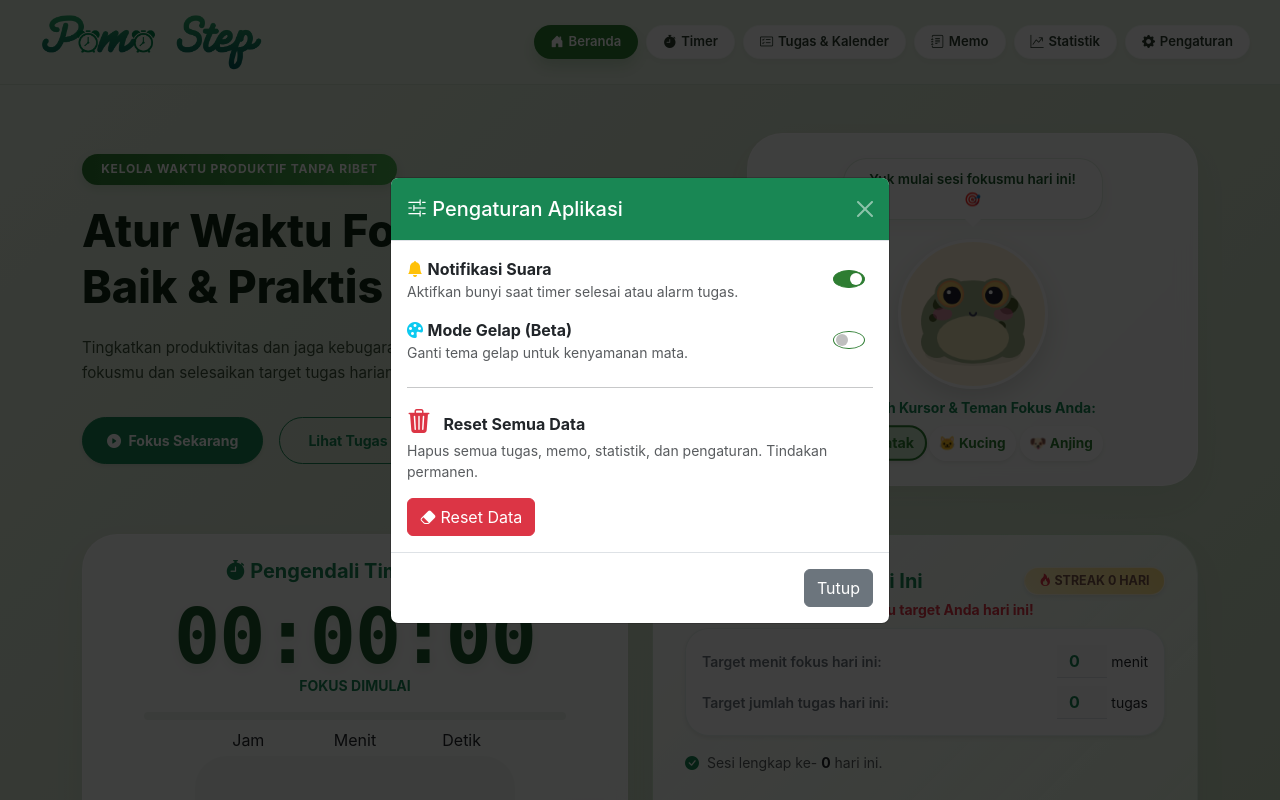
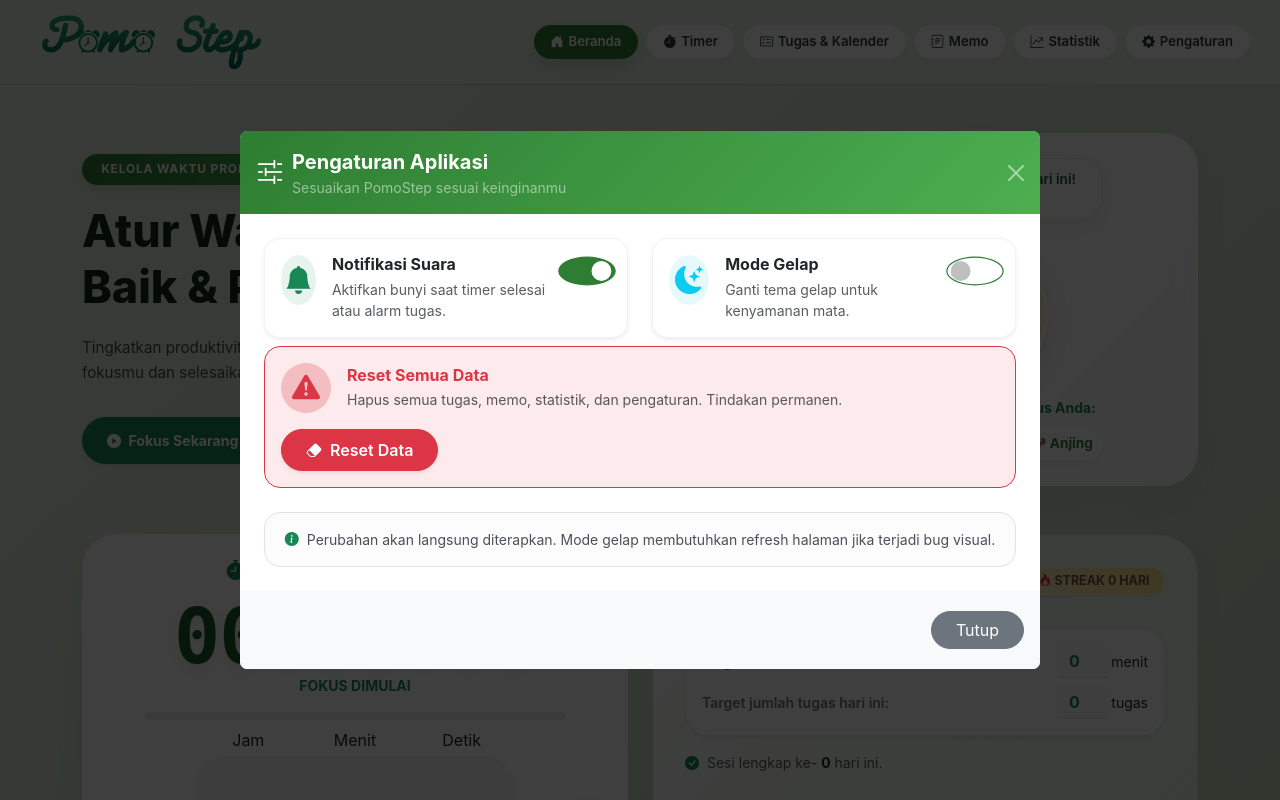
Before and after one commit to unggul-eko/anak-bu-dian-miniclass2026, a PHP site: page / in a window 1280 px wide, after a click on "Pengaturan". Run offline with PHP 8.4, Linux system fonts and the light colour scheme.

Commit message:
feat: enhance settings modal with new design and functionality

```diff
--- a/css/tampilan.css
+++ b/css/tampilan.css
@@ -951,3 +951,58 @@ body.dark-mode .bg-light .form-control {
 body.dark-mode .text-muted {
   color: #d4f1ca !important;
 }
+
+/* ========== PENGATURAN MENARIK (SETTINGS MODAL) ========== */
+.bg-gradient-success {
+    background: linear-gradient(135deg, #2e7d32 0%, #4caf50 100%);
+}
+
+.setting-card {
+    transition: all 0.25s ease-in-out;
+    background: rgba(255, 255, 255, 0.9);
+    backdrop-filter: blur(2px);
+    border-color: rgba(0,0,0,0.05) !important;
+}
+.setting-card:hover {
+    transform: translateY(-4px);
+    box-shadow: 0 12px 20px rgba(46, 125, 50, 0.12) !important;
+    border-color: rgba(46, 125, 50, 0.3) !important;
+    background: white;
+}
+.setting-card-danger {
+    transition: all 0.25s ease-in-out;
+    background: rgba(220, 53, 69, 0.05);
+    border-color: rgba(220, 53, 69, 0.3);
+}
+.setting-card-danger:hover {
+    background: rgba(220, 53, 69, 0.1);
+    transform: translateY(-2px);
+    box-shadow: 0 8px 18px rgba(220, 53, 69, 0.15);
+}
+.setting-icon-box {
+    transition: transform 0.2s;
+}
+.setting-card:hover .setting-icon-box {
+    transform: scale(1.05);
+}
+.form-switch-lg .form-check-input {
+    width: 3rem;
+    height: 1.5rem;
+    margin-top: 0.25rem;
+}
+/* Dark mode override untuk setting card */
+body.dark-mode .setting-card {
+    background: rgba(20, 25, 20, 0.95);
+    border-color: rgba(255, 255, 255, 0.1) !important;
+}
+body.dark-mode .setting-card .text-muted {
+    color: #d4d9d4 !important;
+}
+body.dark-mode .setting-card-danger {
+    background: rgba(220, 53, 69, 0.2);
+}
+body.dark-mode .alert-light {
+    background: rgba(255, 255, 255, 0.08);
+    border-color: rgba(255, 255, 255, 0.12);
+    color: #f0f0f0;
+}
--- a/page/utama.php
+++ b/page/utama.php
@@ -251,58 +251,94 @@ session_start();
     </div>
 </div>
 
-<!-- Modal Pengaturan -->
+<!-- Modal Pengaturan Baru - Desain Menarik -->
 <div class="modal fade" id="pengaturanModal" tabindex="-1">
-    <div class="modal-dialog modal-dialog-centered">
-        <div class="modal-content">
-            <div class="modal-header bg-success text-white">
-                <h5 class="modal-title"><i class="bi bi-sliders2"></i> Pengaturan Aplikasi</h5>
+    <div class="modal-dialog modal-dialog-centered modal-lg">
+        <div class="modal-content border-0 overflow-hidden">
+            <div class="modal-header bg-gradient-success text-white border-0 py-3">
+                <div class="d-flex align-items-center gap-2">
+                    <div class="setting-header-icon">
+                        <i class="bi bi-sliders2 fs-3"></i>
+                    </div>
+                    <div>
+                        <h5 class="modal-title fw-bold mb-0">Pengaturan Aplikasi</h5>
+                        <p class="small text-white-50 mb-0">Sesuaikan PomoStep sesuai keinginanmu</p>
+                    </div>
+                </div>
                 <button type="button" class="btn-close btn-close-white" data-bs-dismiss="modal"></button>
             </div>
-            <div class="modal-body">
-                <!-- Opsi Notifikasi -->
-                <div class="setting-option-item mb-3">
-                    <div class="d-flex justify-content-between align-items-center">
+            <div class="modal-body p-4">
+                <!-- Grid layout untuk pengaturan -->
+                <div class="row g-4">
+                    <!-- Kartu Notifikasi Suara -->
+                    <div class="col-md-6">
+                        <div class="setting-card h-100 p-3 rounded-4 border shadow-sm">
+                            <div class="d-flex justify-content-between align-items-start">
+                                <div class="d-flex gap-3">
+                                    <div class="setting-icon-box bg-success bg-opacity-10 rounded-circle d-flex align-items-center justify-content-center" style="width: 50px; height: 50px;">
+                                        <i class="bi bi-bell-fill text-success fs-3"></i>
+                                    </div>
                                     <div>
-                            <i class="bi bi-bell-fill text-warning setting-icon"></i>
-                            <span class="fw-bold">Notifikasi Suara</span>
+                                        <h6 class="fw-bold mb-1">Notifikasi Suara</h6>
                                         <p class="small text-muted mb-0">Aktifkan bunyi saat timer selesai atau alarm tugas.</p>
                                     </div>
-                        <div class="form-check form-switch form-switch-large">
-                            <input class="form-check-input" type="checkbox" id="soundNotificationToggle" checked>
+                                </div>
+                                <div class="form-check form-switch form-switch-lg">
+                                    <input class="form-check-input" type="checkbox" id="soundNotificationToggle" checked style="transform: scale(1.2);">
                                 </div>
                             </div>
                         </div>
-                <!-- Opsi Mode Gelap -->
-                <div class="setting-option-item mb-4">
-                    <div class="d-flex justify-content-between align-items-center">
+                    </div>
+
+                    <!-- Kartu Mode Gelap -->
+                    <div class="col-md-6">
+                        <div class="setting-card h-100 p-3 rounded-4 border shadow-sm">
+                            <div class="d-flex justify-content-between align-items-start">
+                                <div class="d-flex gap-3">
+                                    <div class="setting-icon-box bg-info bg-opacity-10 rounded-circle d-flex align-items-center justify-content-center" style="width: 50px; height: 50px;">
+                                        <i class="bi bi-moon-stars-fill text-info fs-3"></i>
+                                    </div>
                                     <div>
-                            <i class="bi bi-palette-fill text-info setting-icon"></i>
-                            <span class="fw-bold">Mode Gelap (Beta)</span>
+                                        <h6 class="fw-bold mb-1">Mode Gelap</h6>
                                         <p class="small text-muted mb-0">Ganti tema gelap untuk kenyamanan mata.</p>
                                     </div>
-                        <div class="form-check form-switch form-switch-large">
-                            <input class="form-check-input" type="checkbox" id="darkModeToggle">
+                                </div>
+                                <div class="form-check form-switch form-switch-lg">
+                                    <input class="form-check-input" type="checkbox" id="darkModeToggle" style="transform: scale(1.2);">
                                 </div>
                             </div>
                         </div>
-                <hr>
-                <!-- Zona Berbahaya -->
-                <div class="danger-zone-settings">
+                    </div>
+
+                    <!-- Kartu Zona Berbahaya (Reset Data) - Full width -->
+                    <div class="col-12 mt-2">
+                        <div class="setting-card-danger p-3 rounded-4 border border-danger bg-danger bg-opacity-10">
                             <div class="d-flex justify-content-between align-items-center flex-wrap gap-3">
+                                <div class="d-flex gap-3 align-items-center">
+                                    <div class="setting-icon-box bg-danger bg-opacity-25 rounded-circle d-flex align-items-center justify-content-center" style="width: 50px; height: 50px;">
+                                        <i class="bi bi-exclamation-triangle-fill text-danger fs-3"></i>
+                                    </div>
                                     <div>
-                            <i class="bi bi-trash3-fill text-danger fs-4 me-2"></i>
-                            <span class="fw-bold">Reset Semua Data</span>
+                                        <h6 class="fw-bold mb-1 text-danger">Reset Semua Data</h6>
                                         <p class="small text-muted mb-0">Hapus semua tugas, memo, statistik, dan pengaturan. Tindakan permanen.</p>
                                     </div>
-                        <button class="btn btn-danger btn-setting-modal" data-bs-toggle="modal" data-bs-target="#confirmResetModal">
-                            <i class="bi bi-eraser-fill"></i> Reset Data
+                                </div>
+                                <button class="btn btn-danger rounded-pill px-4 py-2 fw-semibold shadow-sm" data-bs-toggle="modal" data-bs-target="#confirmResetModal">
+                                    <i class="bi bi-eraser-fill me-1"></i> Reset Data
                                 </button>
                             </div>
                         </div>
                     </div>
-            <div class="modal-footer">
-                <button type="button" class="btn btn-secondary" data-bs-dismiss="modal">Tutup</button>
+                </div>
+
+                <!-- Informasi tambahan (opsional) -->
+                <div class="alert alert-light border mt-4 mb-0 rounded-4 p-3 small text-center">
+                    <i class="bi bi-info-circle-fill text-success me-1"></i>
+                    Perubahan akan langsung diterapkan. Mode gelap membutuhkan refresh halaman jika terjadi bug visual.
+                </div>
+            </div>
+            <div class="modal-footer bg-light border-0 py-3">
+                <button type="button" class="btn btn-secondary rounded-pill px-4" data-bs-dismiss="modal">Tutup</button>
             </div>
         </div>
     </div>
```
Lines whose indentation alone changed are shown as unchanged.
